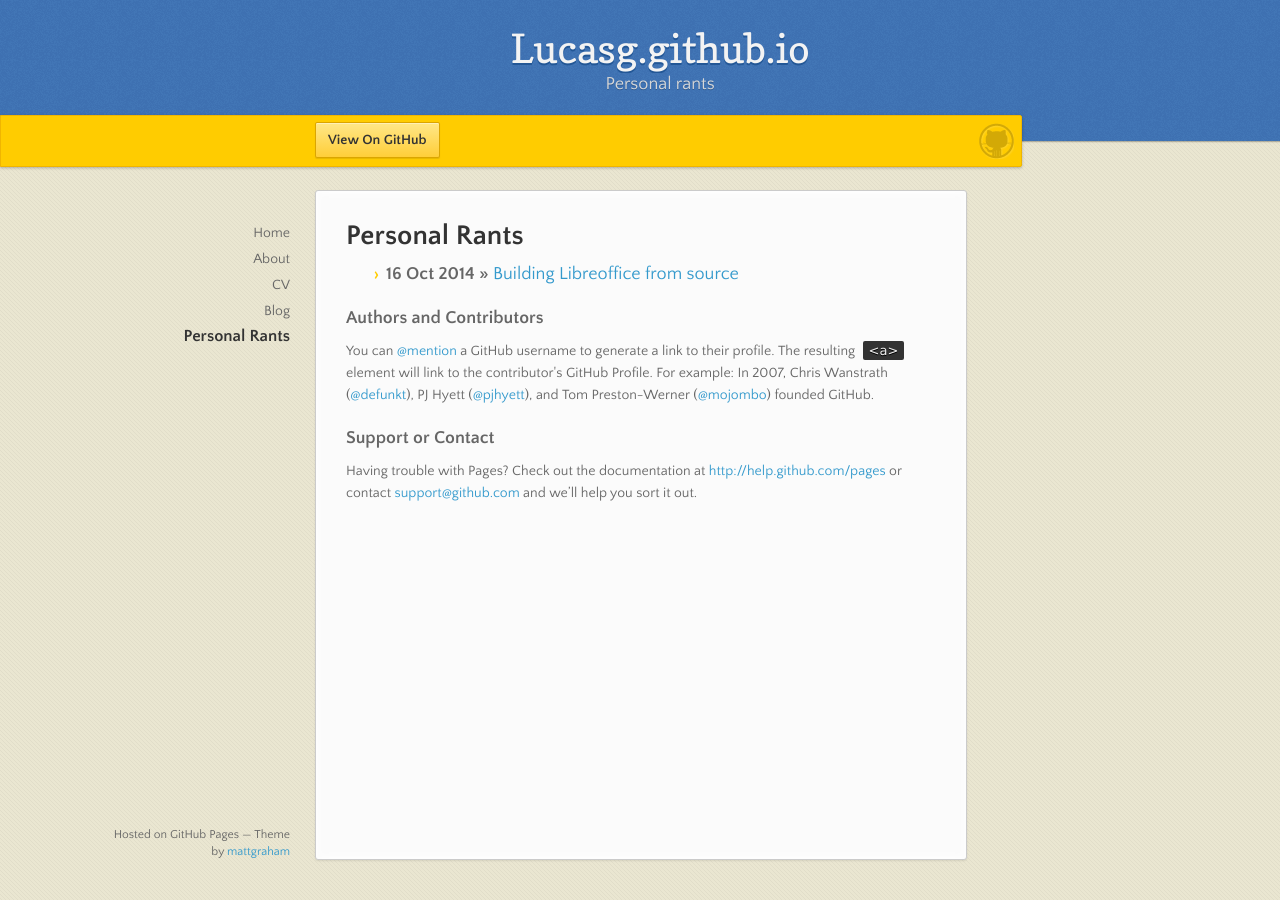
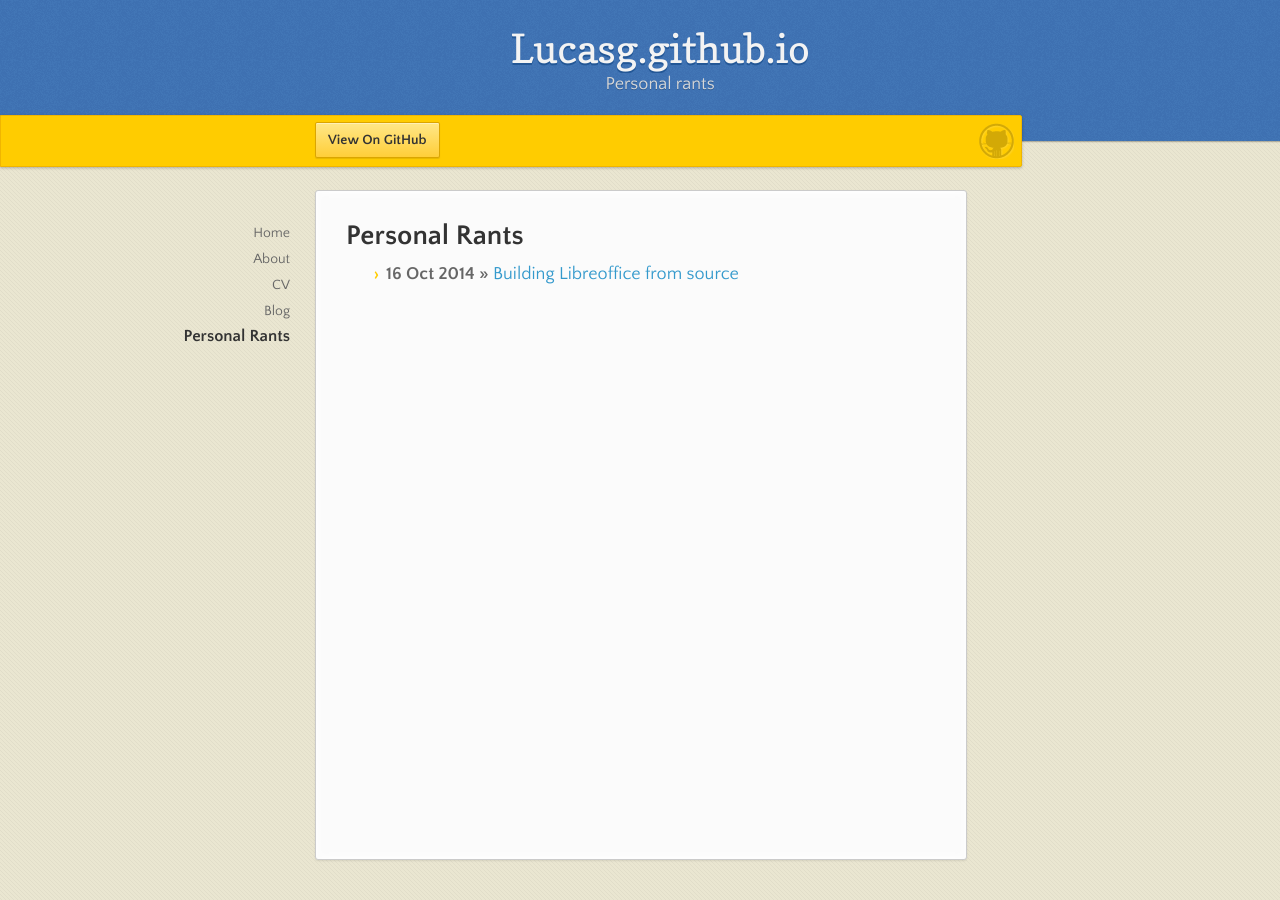
Before and after one commit to gavz/lucasg.github.io, a Jekyll site: the page built from index.html, in a window 1280 px wide. Built offline with Jekyll 4.4.1, drawn with Linux system fonts in a browser that asks for light colours; nearby versions of some CDN libraries.

Commit message:
Removed placeholder footer

```diff
--- a/_layouts/default.html
+++ b/_layouts/default.html
@@ -5,8 +5,8 @@
     <meta charset="utf-8">
     <meta http-equiv="X-UA-Compatible" content="chrome=1">
     <title>Lucasg.github.io by lucasg</title>
-    <link rel="stylesheet" href="stylesheets/styles.css">
-    <link rel="stylesheet" href="stylesheets/pygment_trac.css">
+    <link rel="stylesheet" href="{{ site.url }}/stylesheets/styles.css">
+    <link rel="stylesheet" href="{{ site.url }}/stylesheets/pygment_trac.css">
     <script src="https://ajax.googleapis.com/ajax/libs/jquery/1.7.1/jquery.min.js"></script>
     <script src="javascripts/main.js"></script>
     <!--[if lt IE 9]>
@@ -15,9 +15,10 @@
     <meta name="viewport" content="width=device-width, initial-scale=1, user-scalable=no">
 
   </head>
-  <body>
 
-      <header>
+<body>
+
+    <header>
         <h1>Lucasg.github.io</h1>
         <p>Personal rants</p>
       </header>
@@ -44,22 +45,5 @@
 			{{ content }}
 			</div><!-- /.container -->
 
-
-<h3>
-<a name="authors-and-contributors" class="anchor" href="#authors-and-contributors"><span class="octicon octicon-link"></span></a>Authors and Contributors</h3>
-
-<p>You can <a href="https://github.com/blog/821" class="user-mention">@mention</a> a GitHub username to generate a link to their profile. The resulting <code>&lt;a&gt;</code> element will link to the contributor's GitHub Profile. For example: In 2007, Chris Wanstrath (<a href="https://github.com/defunkt" class="user-mention">@defunkt</a>), PJ Hyett (<a href="https://github.com/pjhyett" class="user-mention">@pjhyett</a>), and Tom Preston-Werner (<a href="https://github.com/mojombo" class="user-mention">@mojombo</a>) founded GitHub.</p>
-
-<h3>
-<a name="support-or-contact" class="anchor" href="#support-or-contact"><span class="octicon octicon-link"></span></a>Support or Contact</h3>
-
-<p>Having trouble with Pages? Check out the documentation at <a href="http://help.github.com/pages">http://help.github.com/pages</a> or contact <a href="mailto:support@github.com">support@github.com</a> and we’ll help you sort it out.</p>
-      </section>
-      <footer>
-        <p><small>Hosted on GitHub Pages &mdash; Theme by <a href="https://twitter.com/michigangraham">mattgraham</a></small></p>
-      </footer>
-    </div>
-    <!--[if !IE]><script>fixScale(document);</script><![endif]-->
-
   </body>
 </html>
```
